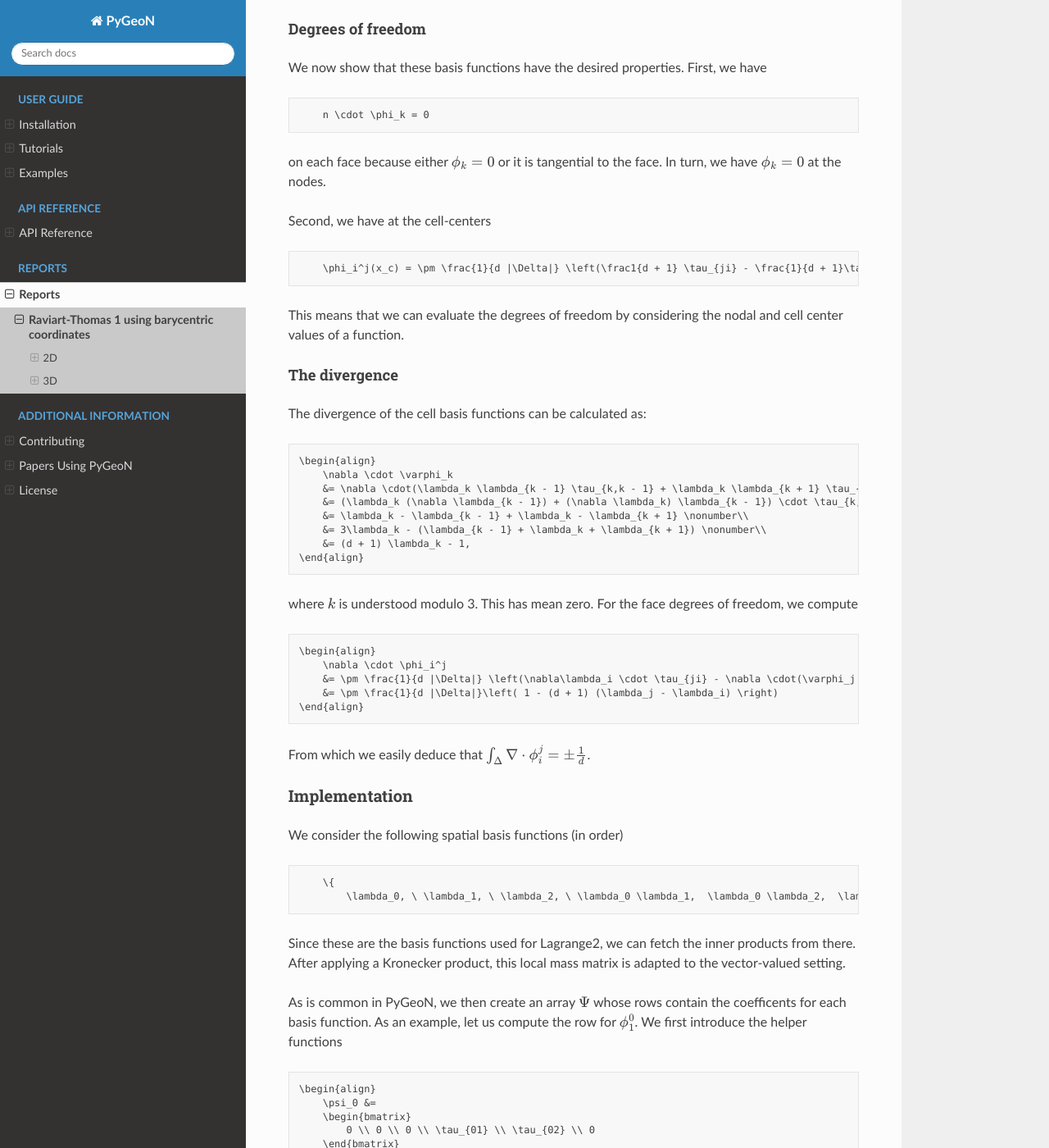
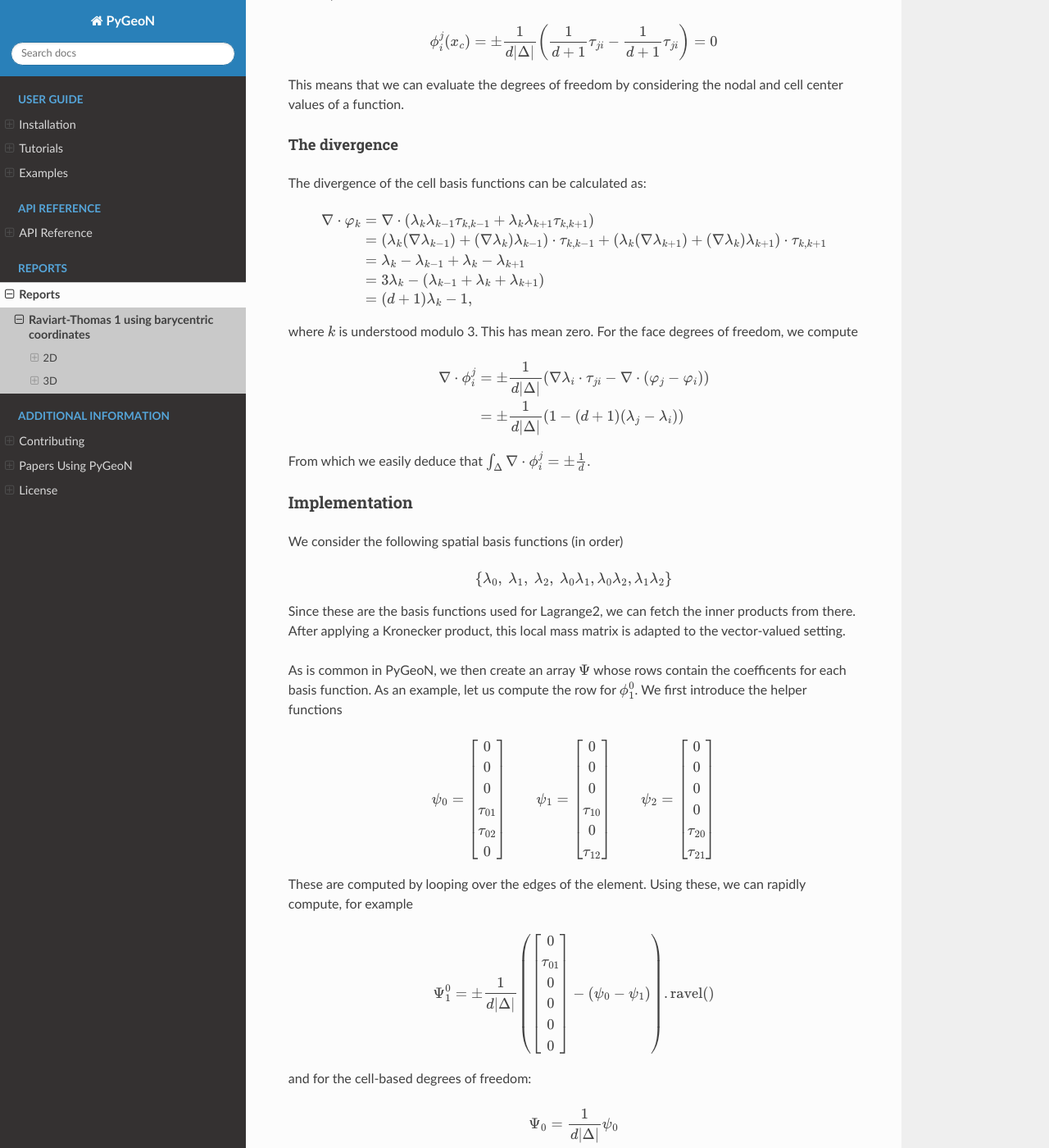
Before and after one commit to compgeo-mox/pygeon, a Sphinx documentation site: the page built from docs/reports_src/RT1.md, in a window 1280 px wide and 1400 px high, scrolled down 1330 px. Shown: the whole window at 82% size. Built offline with Sphinx 7.4.7 and the Read the Docs theme 3.1.0, drawn with Linux system fonts in a browser that asks for light colours; pages that are not in the unit, such as notebooks, are missing from menus; some of the changed text lies outside the part shown.

Commit message:
let the rt1.md work as an md file and with readthedocs

````diff
--- a/docs/reports_src/RT1.md
+++ b/docs/reports_src/RT1.md
@@ -3,57 +3,57 @@
 ## 2D
 Consider $d = 2$, a triangle with nodes $\{x_0, x_1, x_2\}$, and let the tangents be given by
 
-```math
+$$
 \tau_{ij} = x_j - x_i
-```
+$$
 
 Following Eggers and Radu (2020), we consider the following basis functions
 
-```math
+$$
 \begin{align}
-    \varphi_0 &\coloneqq \lambda_0 \lambda_2 \tau_{02} + \lambda_0 \lambda_1 \tau_{01} \\
-    \varphi_1 &\coloneqq \lambda_1 \lambda_0 \tau_{10} + \lambda_1 \lambda_2 \tau_{12} \\
-    \varphi_2 &\coloneqq \lambda_2 \lambda_1 \tau_{21} + \lambda_2 \lambda_0 \tau_{20}
+    \varphi_0 &= \lambda_0 \lambda_2 \tau_{02} + \lambda_0 \lambda_1 \tau_{01} \\
+    \varphi_1 &= \lambda_1 \lambda_0 \tau_{10} + \lambda_1 \lambda_2 \tau_{12} \\
+    \varphi_2 &= \lambda_2 \lambda_1 \tau_{21} + \lambda_2 \lambda_0 \tau_{20}
 \end{align}
-```
+$$
 
 At the cell center, each $\lambda_i = \frac1{d + 1}$, so we have the following identity:
 
-```math
+$$
 \begin{align}
     (\varphi_0 - \varphi_1)(x_c) &= \frac{1}{(d + 1)^2}(\tau_{02} + \tau_{01} - \tau_{10} - \tau_{12}) \nonumber\\
     &= \frac{1}{(d + 1)^2}(3 \tau_{01} - (\tau_{01} + \tau_{12} + \tau_{20}))
     = \frac{3}{(d + 1)^2}\tau_{01}
     = \frac{1}{d + 1}\tau_{01}
 \end{align}
-```
+$$
 
 Let $\phi_i^j$ denote the basis function for the the degree of freedom at face $f_j$ and node $x_i$. Letting $x^j$ be the node opposite face $f_j$,
 we propose the following basis function
 
-```math
+$$
 \begin{align}
-    \phi_1^0 &\coloneqq \pm \frac{1}{d |\Delta|} \left(\lambda_1 \tau_{01} - (\varphi_0 - \varphi_1) \right)
+    \phi_1^0 &= \pm \frac{1}{d |\Delta|} \left(\lambda_1 \tau_{01} - (\varphi_0 - \varphi_1) \right)
 \end{align}
-```
+$$
 
 More generally, we define
 
-```math
+$$
 \begin{align}
-    \phi_i^j &\coloneqq \pm \frac{1}{d |\Delta|} \left(\lambda_1 \tau_{ji} - (\varphi_j - \varphi_i) \right)
+    \phi_i^j &= \pm \frac{1}{d |\Delta|} \left(\lambda_1 \tau_{ji} - (\varphi_j - \varphi_i) \right)
 \end{align}
-```
+$$
 
 where the sign is determined by whether the normal of face $j$ is outward with respect to the element.
 
 For the cell degrees of freedom, we define
 
-```math
+$$
 \begin{align}
-    \phi_k &\coloneqq \frac{1}{d |\Delta|} \varphi_k
+    \phi_k &= \frac{1}{d |\Delta|} \varphi_k
 \end{align}
-```
+$$
 
 Note that $\phi_0 + \phi_1 + \phi_2 = 0$, so we can span all three with $\{\phi_0, \phi_1\}$.
 
@@ -62,17 +62,17 @@ Note that $\phi_0 + \phi_1 + \phi_2 = 0$, so we can span all three with $\{\phi_
 #### Degrees of freedom
 We now show that these basis functions have the desired properties. First, we have
 
-```math
+$$
     n \cdot \phi_k = 0
-```
+$$
 
 on each face because either $\phi_k = 0$ or it is tangential to the face. In turn, we have $\phi_k = 0$ at the nodes.
 
 Second, we have at the cell-centers
 
-```math
+$$
     \phi_i^j(x_c) = \pm \frac{1}{d |\Delta|} \left(\frac1{d + 1} \tau_{ji} - \frac{1}{d + 1}\tau_{ji} \right) = 0
-```
+$$
 
 This means that we can evaluate the degrees of freedom by considering the nodal and cell center values of a function.
 
@@ -80,7 +80,7 @@ This means that we can evaluate the degrees of freedom by considering the nodal
 
 The divergence of the cell basis functions can be calculated as:
 
-```math
+$$
 \begin{align}
     \nabla \cdot \varphi_k
     &= \nabla \cdot(\lambda_k \lambda_{k - 1} \tau_{k,k - 1} + \lambda_k \lambda_{k + 1} \tau_{k, k + 1}) \nonumber\\
@@ -89,17 +89,17 @@ The divergence of the cell basis functions can be calculated as:
     &= 3\lambda_k - (\lambda_{k - 1} + \lambda_k + \lambda_{k + 1}) \nonumber\\
     &= (d + 1) \lambda_k - 1,
 \end{align}
-```
+$$
 
 where $k$ is understood modulo 3. This has mean zero. For the face degrees of freedom, we compute
 
-```math
+$$
 \begin{align}
     \nabla \cdot \phi_i^j
     &= \pm \frac{1}{d |\Delta|} \left(\nabla\lambda_i \cdot \tau_{ji} - \nabla \cdot(\varphi_j - \varphi_i) \right) \nonumber\\
     &= \pm \frac{1}{d |\Delta|}\left( 1 - (d + 1) (\lambda_j - \lambda_i) \right)
 \end{align}
-```
+$$
 
 From which we easily deduce that $\int_\Delta \nabla \cdot \phi_i^j = \pm \frac1d$.
 
@@ -107,16 +107,16 @@ From which we easily deduce that $\int_\Delta \nabla \cdot \phi_i^j = \pm \frac1
 
 We consider the following spatial basis functions (in order)
 
-```math
+$$
     \{
         \lambda_0, \ \lambda_1, \ \lambda_2, \ \lambda_0 \lambda_1,  \lambda_0 \lambda_2,  \lambda_1 \lambda_2 \}
-```
+$$
 
 Since these are the basis functions used for Lagrange2, we can fetch the inner products from there. After applying a Kronecker product, this local mass matrix is adapted to the vector-valued setting.
 
 As is common in PyGeoN, we then create an array $\Psi$ whose rows contain the coefficents for each basis function. As an example, let us compute the row for $\phi_1^0$. We first introduce the helper functions
 
-```math
+$$
 \begin{align}
     \psi_0 &=
     \begin{bmatrix}
@@ -133,40 +133,40 @@ As is common in PyGeoN, we then create an array $\Psi$ whose rows contain the co
         0 \\ 0 \\ 0 \\ 0 \\ \tau_{20} \\ \tau_{21}
     \end{bmatrix}
 \end{align}
-```
+$$
 
 These are computed by looping over the edges of the element.
 Using these, we can rapidly compute, for example
 
-```math
-    \Psi_1^0 \coloneqq \pm \frac1{d |\Delta|}\left(
+$$
+    \Psi_1^0 = \pm \frac1{d |\Delta|}\left(
     \begin{bmatrix}
         0 \\ \tau_{01} \\ 0 \\ 0 \\ 0 \\ 0
     \end{bmatrix}
     - (\psi_0 - \psi_1)
     \right).\text{ravel}()
-```
+$$
 
 and for the cell-based degrees of freedom:
 
-```math
-    \Psi_0 \coloneqq \frac{1}{d |\Delta|} \psi_0
-```
+$$
+    \Psi_0 = \frac{1}{d |\Delta|} \psi_0
+$$
 
 ## 3D
 
 The three-dimensional generalization of $\varphi$ is given by
 
-```math
+$$
 \begin{align}
-    \varphi_k &\coloneqq
+    \varphi_k &=
     \sum_{i \ne k} \lambda_k \lambda_i \tau_{ki}
 \end{align}
-```
+$$
 
 A similar calculation as in 2D shows us that
 
-```math
+$$
 \begin{align}
     (\varphi_0 - \varphi_1)(x_c)
     &= \frac{1}{(d + 1)^2}(\tau_{01} + \tau_{02} + \tau_{03} - \tau_{10} - \tau_{12} - \tau_{13}) \nonumber\\
@@ -174,46 +174,46 @@ A similar calculation as in 2D shows us that
     = \frac{4\tau_{01}}{(d + 1)^2}
     = \frac{\tau_{01}}{d + 1}
 \end{align}
-```
+$$
 
 so we again propose the basis functions
 
-```math
+$$
 \begin{align}
-    \phi_i^j &\coloneqq \pm \frac{1}{d |\Delta|} \left(\lambda_1 \tau_{ji} - (\varphi_j - \varphi_i) \right) \nonumber\\
-    \phi_k &\coloneqq \frac{1}{d |\Delta|} \varphi_k
+    \phi_i^j &= \pm \frac{1}{d |\Delta|} \left(\lambda_1 \tau_{ji} - (\varphi_j - \varphi_i) \right) \nonumber\\
+    \phi_k &= \frac{1}{d |\Delta|} \varphi_k
 \end{align}
-```
+$$
 
 The properties concerning the degrees of freedom follow immediately. All we need to double check is the divergence
 
 ### The divergence
 
-```math
+$$
 \begin{align}
     \nabla \cdot \varphi_k &=
     \sum_{i \ne k} \nabla \cdot \lambda_k \lambda_i \tau_{ki} \nonumber\\
     &= \sum_{i \ne k} \lambda_k - \lambda_i \nonumber\\
     &= (d + 1) \lambda_k - 1
 \end{align}
-```
+$$
 
 this gives us
 
-```math
+$$
 \begin{align}
     \nabla \cdot (\varphi_j - \varphi_i) &=
     (d + 1) (\lambda_j - \lambda_i)
 \end{align}
-```
+$$
 
 In turn, we have the proper generalization from the 2D case:
 
-```math
+$$
 \begin{align}
     \nabla \cdot \phi_i^j
     &= \pm \frac{1}{d |\Delta|}\left( 1 - (d + 1) (\lambda_j - \lambda_i) \right) \\
     \nabla \cdot \phi_k
     &= \frac{1}{d |\Delta|}\left((d + 1) \lambda_k - 1 \right)
 \end{align}
-```
+$$
````
